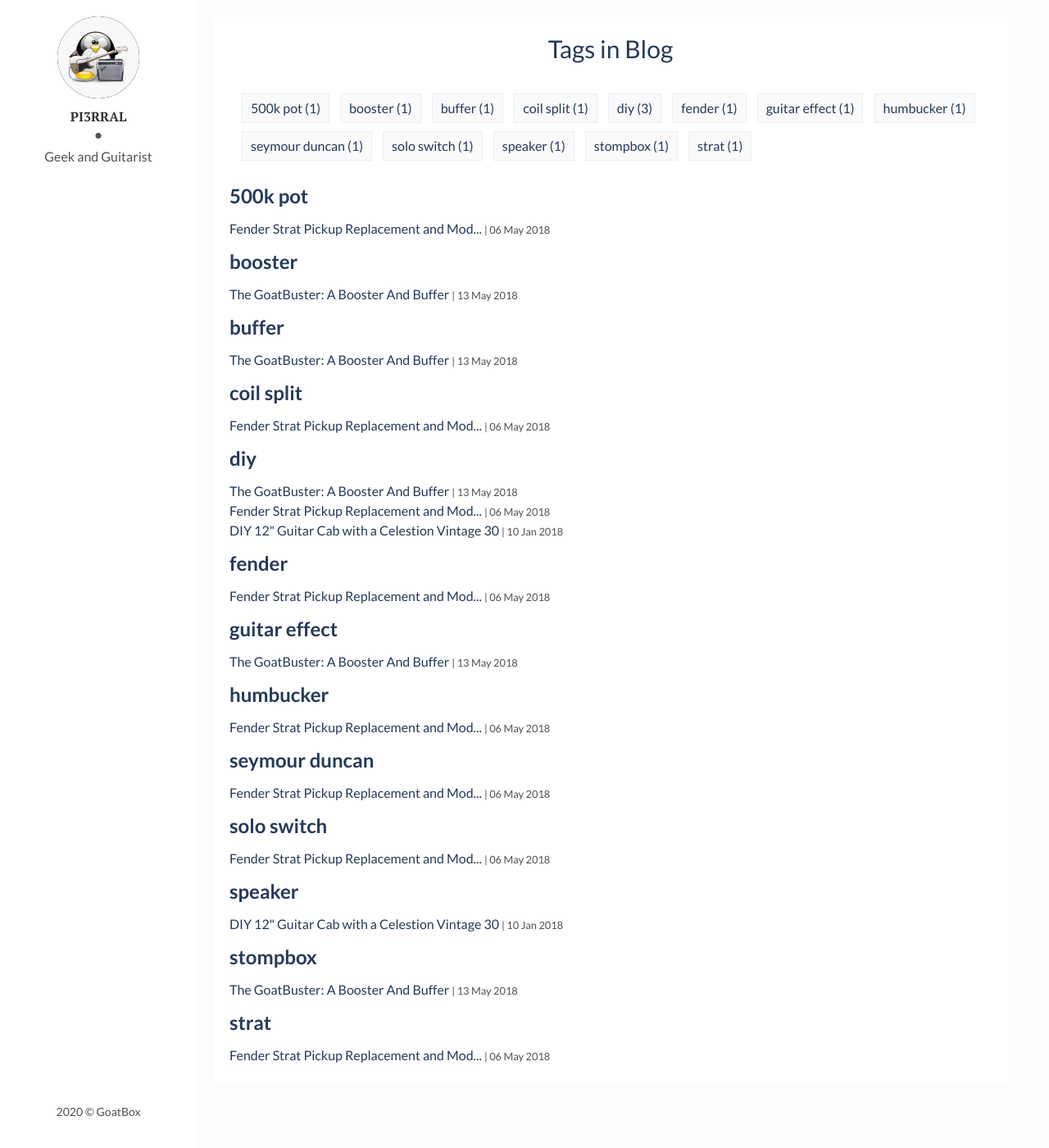
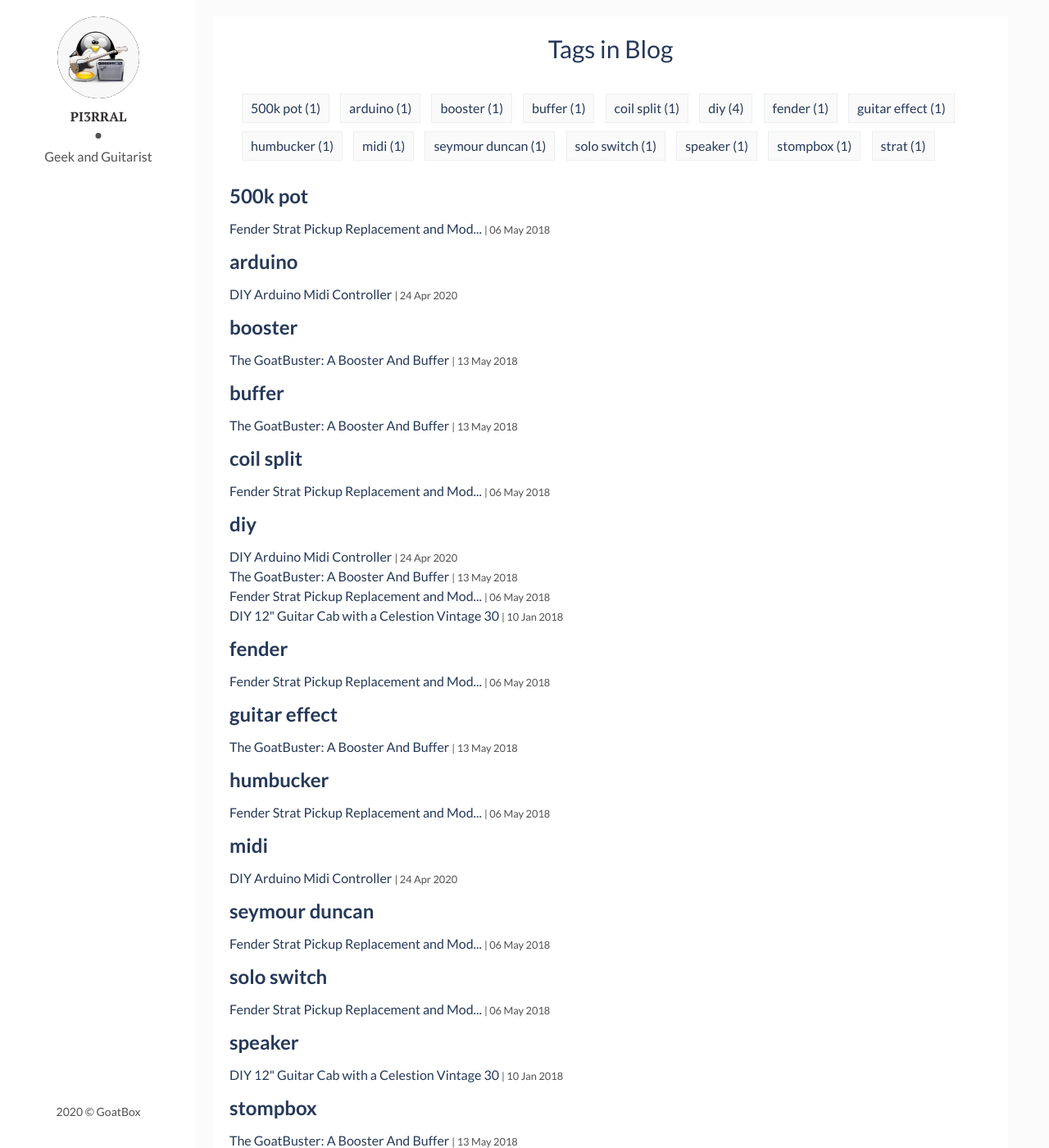
Before and after one commit to Pi3rral/pi3rral.github.io, a Jekyll site: the page built from tags.html, in a window 1280 px wide and 1400 px high. Shown: the whole window at 82% size. Built offline with Jekyll 4.4.1, drawn with Linux system fonts in a browser that asks for light colours; part of the change alters nothing that is shown.

Commit message:
midi controller

````diff
--- a/_config.yml
+++ b/_config.yml
@@ -62,12 +62,4 @@ paginate_path: "/page/:num"
 exclude:
   - Gemfile
   - Gemfile.lock
-  - node_modules
-  - vendor/bundle/
-  - vendor/cache/
-  - vendor/gems/
-  - vendor/ruby/
-  - vendor/themes/
-  - gulpfile.js
-  - package.json
-  - yarn.lock
+  - vendor
--- a/_layouts/default.html
+++ b/_layouts/default.html
@@ -7,6 +7,6 @@
     {{ content }}
   </div>
 
-  {% include analytics.html %}
+<!--  {% include analytics.html %}-->
 </body>
 </html>
--- /dev/null
+++ b/_posts/2020-04-24-diy-arduino-midi-controller.md
@@ -0,0 +1,89 @@
+---
+layout: post
+title: DIY Arduino Midi Controller
+date: '2020-04-24T15:00:00.000-08:00'
+author: Pi3rral
+tags:
+- midi
+- arduino
+- diy
+img: midi/channel.jpg
+---
+
+# Github Repository
+
+https://github.com/Pi3rral/midi-controller
+
+# Arduino MIDI Foot Controller
+
+Simple MIDI foot controller made with an arduino and an external 3 buttons footswitch (type Digitech FS3X).
+
+## Features
+
+- Input Jack for a 3 switches controller (type Digitech FS3X)
+- Output Jack MIDI TRS-A
+- OLED Display
+
+
+## Schematic
+
+![Schematic](/assets/img/midi/MIDIControllerSchematic.png)
+
+## Photos
+
+![outside](/assets/img/midi/outside.jpg) | ![inside](/assets/img/midi/inside.jpg)
+---------|--------
+![channel_select](/assets/img/midi/channel_select.jpg) | ![footswitch](/assets/img/midi/footswitch.jpg)
+
+## Usage
+
+### MIDI Channel
+
+The controller is sending Program Change (PC) instructions on MIDI Channel 1.
+
+### Footswitch
+
+#### MODE Button
+
+Pressing MODE button is actually sending the Program Change (PC) to the MIDI output.
+It will display in big the PC number its sending, and remove the small one at the top right of the screen.
+Selecting the PC number is done by pressing UP and DOWN buttons.
+
+#### UP/DOWN Buttons
+
+Pressing UP or DOWN button will define which PC send when we will press the MODE button.
+OLED will display in big the next PC, while displaying the current PC in small at the top right of the screen.
+
+WARNING: UP or DOWN will NOT send the PC instruction. It will just select it for pressing MODE.
+
+
+## Building With `arduino-cli` To An Arduino Nano Clone
+
+https://arduino.github.io/arduino-cli/
+
+### Setup
+
+```bash
+brew install arduino-cli
+arduino-cli core update-index
+arduino-cli core install arduino:avr
+```
+
+### Build
+
+```bash
+arduino-cli compile --libraries libraries midi-controller
+arduino-cli compile --fqbn arduino:avr:pro --libraries libraries midi-controller
+```
+
+### Upload
+
+Find port where board is connected
+```bash
+arduino-cli board list
+```
+
+Upload
+```bash
+arduino-cli upload -p /dev/cu.usbserial-1420 --fqbn arduino:avr:pro  midi-controller
+```
````
Also changed, not shown: README.md, assets/img/midi/MIDIControllerSchematic.png (added), 5 other files.
